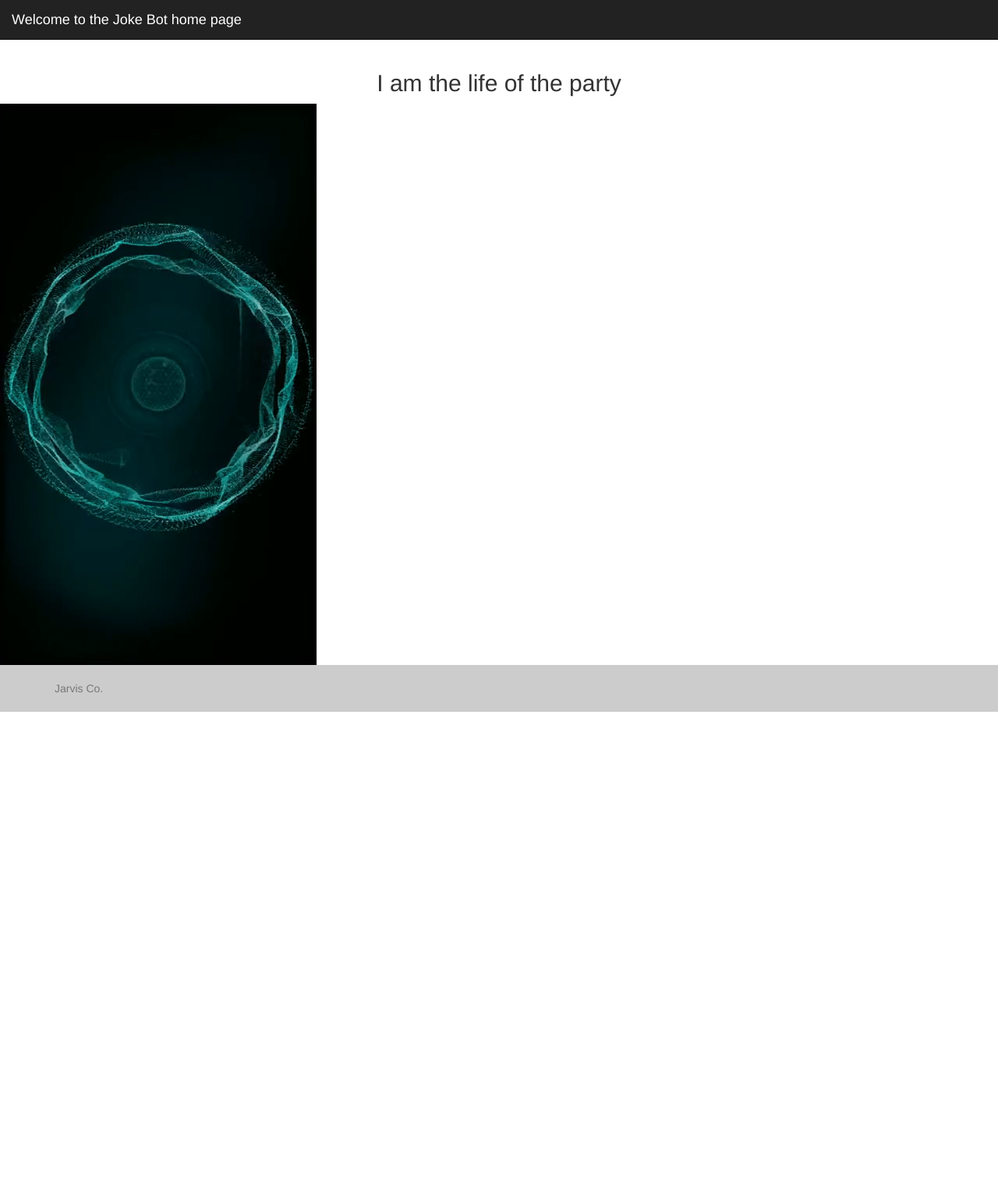
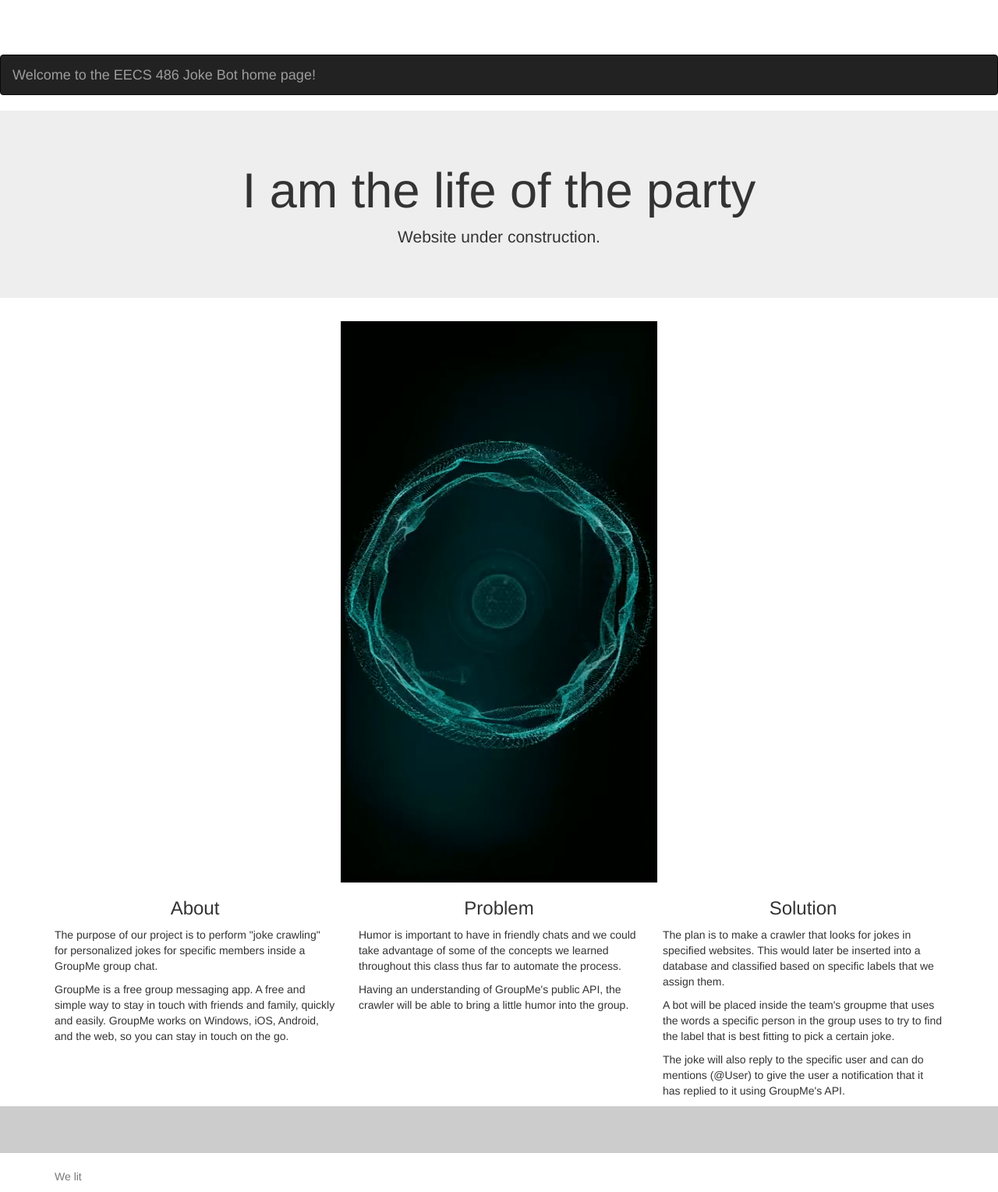
Before and after one commit to miguelmolina95/groupme-joke-bot, a Flask app: page / in a window 1280 px wide. Shown: the whole page at 78% size. Before the commit the page ends 913 px from the top, so only its background shows below. Run offline with Flask 2, Linux system fonts and the light colour scheme; some libraries are stand-ins or nearby versions.

Commit message:
Website looking lit

```diff
--- a/templates/home.jinja
+++ b/templates/home.jinja
@@ -4,25 +4,82 @@
 	<meta charset="utf-8">
 	<meta http-equiv="X-UA-Compatible" content="IE=edge">
 	<meta name="viewport" content="width=device-width, initial-scale=1">
-	<!--<link rel="stylesheet" href="https://maxcdn.bootstrapcdn.com/bootstrap/3.3.7/css/bootstrap.min.css" integrity="sha384-BVYiiSIFeK1dGmJRAkycuHAHRg32OmUcww7on3RYdg4Va+PmSTsz/K68vbdEjh4u" crossorigin="anonymous">-->
-	<link rel="stylesheet" href="https://cdnjs.cloudflare.com/ajax/libs/bootswatch/3.3.7/slate/bootstrap.min.css">
+	<!-- This is miguels stylesheet applied -->
+	<!-- <link rel="stylesheet" href="https://cdnjs.cloudflare.com/ajax/libs/bootswatch/3.3.7/slate/bootstrap.min.css"> -->
+
+	<!-- This is manny's stylesheet applied -->
+	<link rel="stylesheet" href="https://maxcdn.bootstrapcdn.com/bootstrap/3.3.7/css/bootstrap.min.css" integrity="sha384-BVYiiSIFeK1dGmJRAkycuHAHRg32OmUcww7on3RYdg4Va+PmSTsz/K68vbdEjh4u" crossorigin="anonymous">
+	<!-- <link rel="stylesheet" href="https://maxcdn.bootstrapcdn.com/bootstrap/3.3.7/css/bootstrap.min.css"> -->
+	<script src="https://ajax.googleapis.com/ajax/libs/jquery/3.2.0/jquery.min.js"></script>
 	<link rel="stylesheet" href="/static/css/style.css" />
 	<title>Welcome to the Joke Bot home page</title>
 </head>
 <body>
-	<nav class="navbar navbar-inverse navbar-fixed-top" role="navigation">
+	<!-- <nav class="navbar navbar-inverse navbar-fixed-top" role="navigation">
 		<div>
-			<a class="navbar-brand" href="#">Welcome to the Joke Bot home page</a>
+			<a class="navbar-brand" href="#">Welcome to the EECS 486 Joke Bot home page!</a>
 		</div>
+	</nav> -->
+
+	<nav class="navbar navbar-inverse" role="navigation">
+	  <div class="container-fluid">
+	    <div class="navbar-header">
+	      <a class="navbar-brand">Welcome to the EECS 486 Joke Bot home page!</a>
+	    </div>
+	  </div>
 	</nav>
 
-	<h2>I am the life of the party</h2>
-	<img src="../static/img/nexusae0_EKV311B_thumb.gif" alt="Jarvis">
+
+	<div class="jumbotron text-center">
+	  <h1>I am the life of the party</h1>
+	  <p>Website under construction.</p>
+	</div>
+
+	<!-- Here can go the gif of the actual working app -->
+	<center>
+		<img src="../static/img/nexusae0_EKV311B_thumb.gif" alt="Jarvis">
+	</center>
+
+	<div class="container">
+  <div class="row">
+	    <div class="col-sm-4">
+	      <h3>About</h3>
+	      <p>
+			  The purpose of our project is to perform "joke crawling" for personalized jokes for specific members inside a GroupMe group chat.
+		  </p>
+	      <p>
+			  GroupMe is a free group messaging app. A free and simple way to stay in touch with friends and family, quickly and easily. GroupMe works on Windows, iOS, Android, and the web, so you can stay in touch on the go.</p>
+	    </div>
+	    <div class="col-sm-4">
+	      <h3>Problem</h3>
+	      <p>
+			  Humor is important to have in friendly chats and we could take advantage of some of the concepts we learned throughout this class thus far to automate the process.
+		  </p>
+	      <p>Having an understanding of GroupMe's public API, the crawler will be able to bring a little humor into the group.</p>
+	    </div>
+	    <div class="col-sm-4">
+	<h3>Solution</h3>
+	<p>
+		The plan is to make a crawler that looks for jokes in specified websites. This would later be inserted into a database and classified based on specific labels that we assign them.</p>
+	<p>
+		A bot will be placed inside the team's groupme that uses the words a specific person in the group uses to try to find the label that is best fitting to pick a certain joke.
+	</p>
+	<p>
+		The joke will also reply to the specific user and can do mentions (@User) to give the user a notification that it has replied to it using GroupMe's API.
+	</p>
+</div>
+	  </div>
+	</div>
+
+</body>
+
 
 	<footer class="footer">
 		<div class="container">
-			<p class="text-muted">Jarvis Co.</p>
+			<br>
+			<br>
+			<br>
+			<p class="text-muted">We lit</p>
 		</div>
 	</footer>
-
-</body>
+</html>
```
